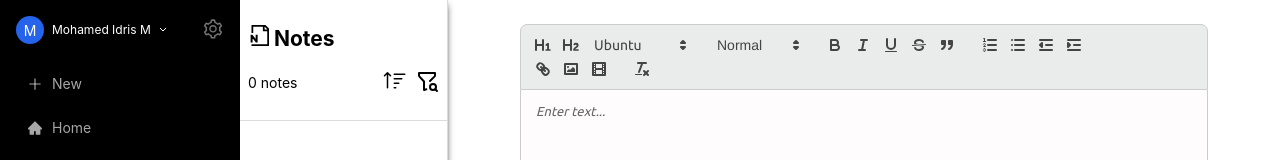
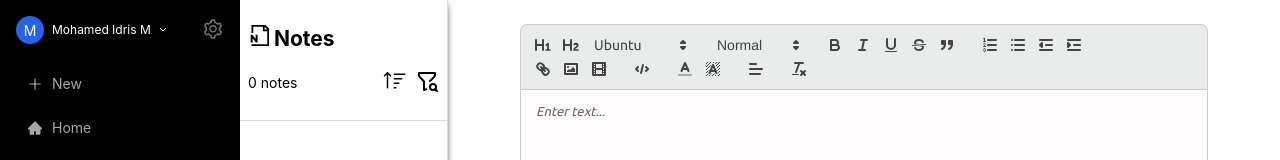
Before and after one commit to irmhanif/evernote, a React (Create React App) app: page /notes in a window 1280 px wide. Shown: the top 160 px of the page. Built offline with nearby package versions, Linux system fonts and the light colour scheme; the HTML template or start-up script is replaced by a standard one; a web font is replaced by a local one.

Commit message:
Add highlight.js library and configure RichTextEditor toolbar

```diff
--- a/package.json
+++ b/package.json
@@ -13,6 +13,7 @@
     "@testing-library/user-event": "^13.5.0",
     "antd": "^5.10.0",
     "classnames": "^2.3.2",
+    "highlight.js": "^11.9.0",
     "material-react-table": "^2.1.0",
     "moment": "^2.29.4",
     "react": "^18.2.0",
--- a/public/index.html
+++ b/public/index.html
@@ -9,6 +9,18 @@
       name="description"
       content="Web site created using create-react-app"
     />
+    <link
+      rel="stylesheet"
+      href="https://cdnjs.cloudflare.com/ajax/libs/highlight.js/11.9.0/styles/default.min.css"
+    />
+    <script src="https://cdnjs.cloudflare.com/ajax/libs/highlight.js/11.9.0/highlight.min.js"></script>
+
+    <!-- and it's easy to individually load additional languages -->
+    <script src="https://cdnjs.cloudflare.com/ajax/libs/highlight.js/11.9.0/languages/go.min.js"></script>
+
+    <script>
+      hljs.highlightAll();
+    </script>
     <!-- <link rel="apple-touch-icon" href="%PUBLIC_URL%/logo192.png" /> -->
     <link rel="manifest" href="%PUBLIC_URL%/manifest.json" />
     <title>Feather Notes</title>
--- a/src/components/Editor/index.js
+++ b/src/components/Editor/index.js
@@ -10,6 +10,28 @@ Quill.register(Font, true);
 const RichTextEditor = () => {
     const [value, setValue] = useState('');
 
+    const modules = {
+        toolbar: [
+            [{ 'header': '1' }, { 'header': '2' }, { 'font': Font.whitelist }],
+            [{ size: [] }],
+            ['bold', 'italic', 'underline', 'strike', 'blockquote'],
+            [{ 'list': 'ordered' }, { 'list': 'bullet' },
+            { 'indent': '-1' }, { 'indent': '+1' }],
+            ['link', 'image', 'video'],
+            ['code-block'],
+            [{ 'color': [] }, { 'background': [] }],
+            [{ 'align': [] }],
+            ['clean'],
+        ],
+    }
+    const formats = [
+        'header', 'font', 'size',
+        'bold', 'italic', 'underline', 'strike', 'blockquote',
+        'list', 'bullet', 'indent',
+        'link', 'image', 'video', 'code - block',
+        'color', 'background',
+        'align',
+    ]
 
     return (
         <ReactQuill
@@ -18,33 +40,11 @@ const RichTextEditor = () => {
             onChange={setValue}
             placeholder="Enter text..."
             bounds={'.app'}
-            modules={RichTextEditor.modules}
-            formats={RichTextEditor.formats}
-
+            modules={modules}
+            formats={formats}
         />
     );
 };
 
-RichTextEditor.modules = {
-    toolbar: [
-        [{ 'header': '1' }, { 'header': '2' }, { 'font': Font.whitelist }],
-        [{ size: [] }],
-        ['bold', 'italic', 'underline', 'strike', 'blockquote'],
-        [{ 'list': 'ordered' }, { 'list': 'bullet' },
-        { 'indent': '-1' }, { 'indent': '+1' }],
-        ['link', 'image', 'video'],
-        ['clean']
-    ]
-}
-/*
- * Quill editor formats
- * See https://quilljs.com/docs/formats/
- */
-RichTextEditor.formats = [
-    'header', 'font', 'size',
-    'bold', 'italic', 'underline', 'strike', 'blockquote',
-    'list', 'bullet', 'indent',
-    'link', 'image', 'video'
-]
 
 export default RichTextEditor;
```
